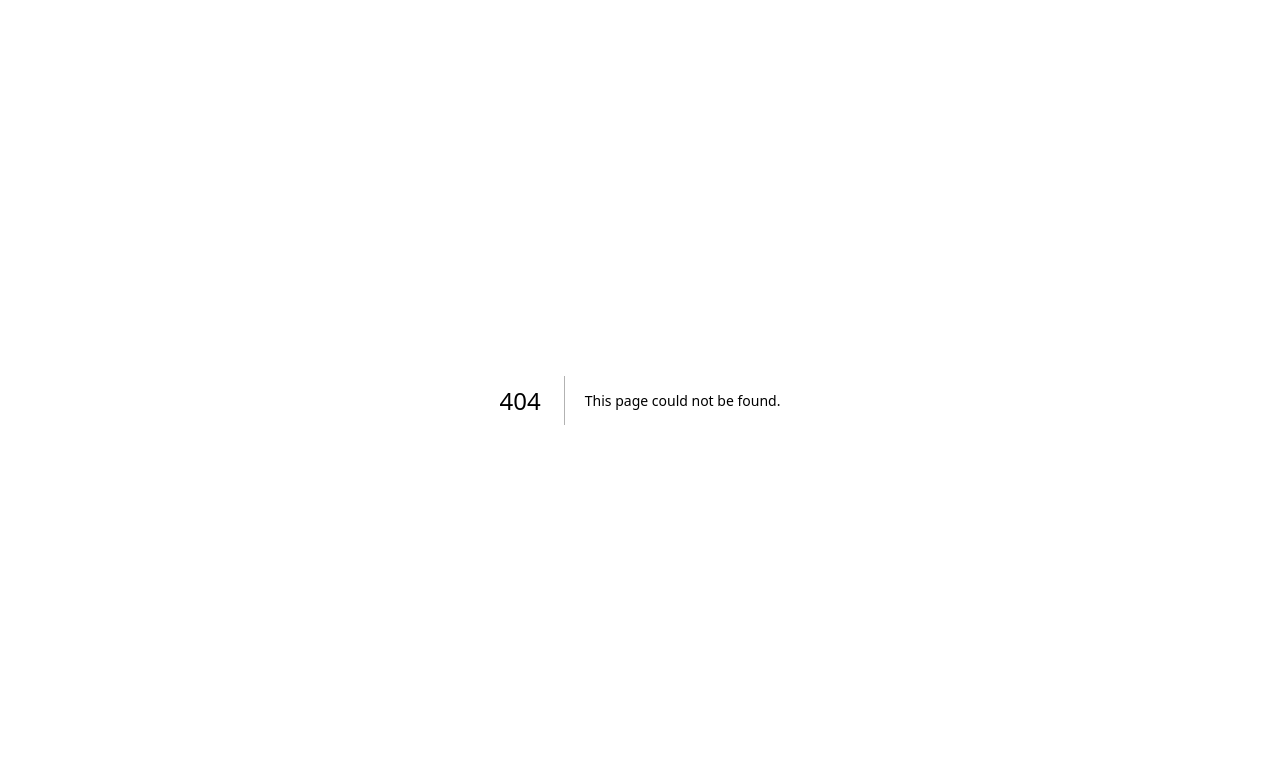
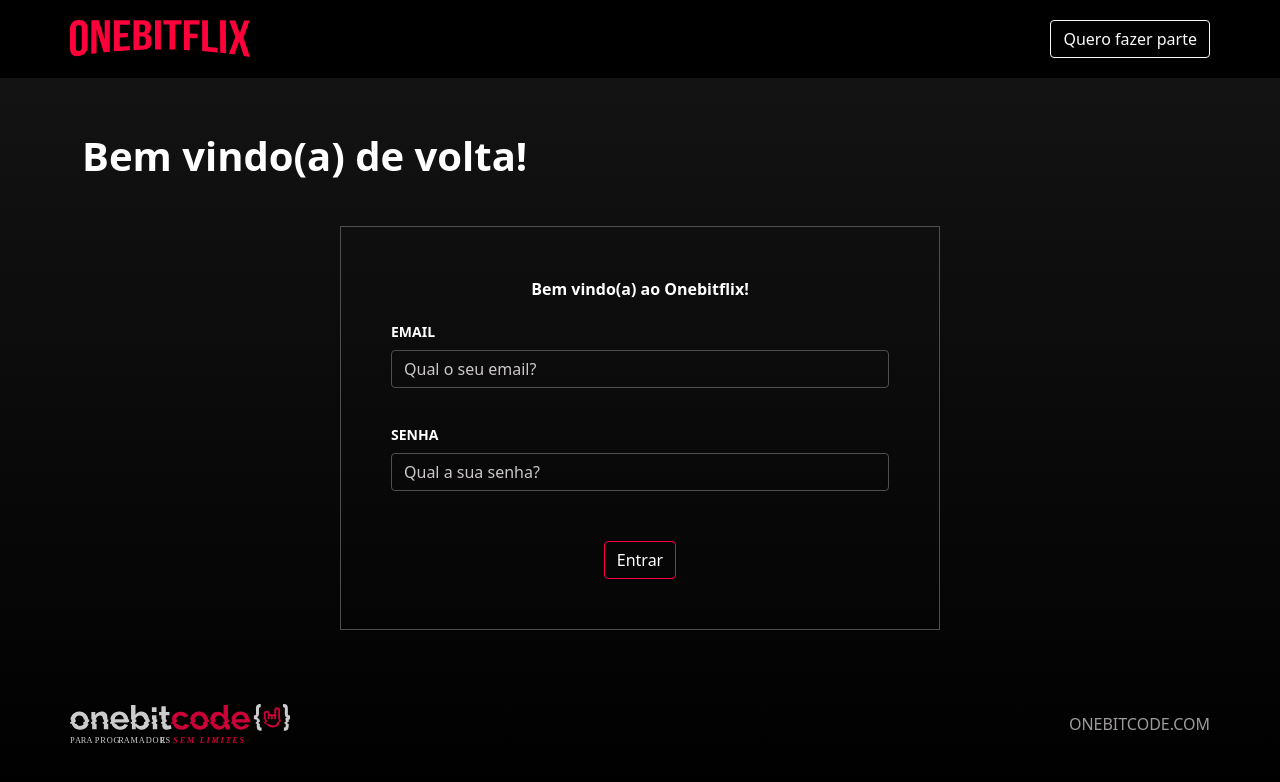
Before and after one commit to EnzoBozzani/onebitflix-frontend, a Next.js app: page /login in a window 1280 px wide. Before the commit this address had no page. Shown: the top 782 px of the page. Built offline with nearby package versions, Linux system fonts and the light colour scheme.

Commit message:
feat: created login page

```diff
--- /dev/null
+++ b/pages/login.tsx
@@ -0,0 +1,64 @@
+import styles from '@/styles/RegisterLogin.module.scss';
+import { NextPage } from 'next';
+import Head from 'next/head';
+import { HeaderGeneric, Footer } from '@/src/components';
+//@ts-ignore
+import { Container, Form, FormGroup, Label, Input, Button } from 'reactstrap';
+
+const Login: NextPage = () => {
+    return (
+        <>
+            <Head>
+                <title>Onebitflix - Login</title>
+                <link rel="shortcut icon" href="/favicon.svg" type="image/x-icon" />
+            </Head>
+            <main className={styles.main}>
+                <HeaderGeneric
+                    logoUrl='/'
+                    btnUrl='/register'
+                    btnContent='Quero fazer parte'
+                />
+                <Container className='py-5'>
+                    <p className={styles.formTitle}>Bem vindo(a) de volta!</p>
+                    <Form className={styles.form}>
+                        <p className='text-center'><strong>Bem vindo(a) ao Onebitflix!</strong></p>
+                        <FormGroup>
+                            <Label
+                                for='email'
+                                className={styles.label}>EMAIL
+                            </Label>
+                            <Input
+                                id='email'
+                                name='email'
+                                type='email'
+                                placeholder='Qual o seu email?'
+                                required
+                                className={styles.input}
+                            />
+                        </FormGroup>
+                        <FormGroup>
+                            <Label
+                                for='password'
+                                className={styles.label}>SENHA
+                            </Label>
+                            <Input
+                                id='password'
+                                name='password'
+                                type='password'
+                                placeholder='Qual a sua senha?'
+                                required
+                                className={styles.input}
+                            />
+                        </FormGroup>
+                        <Button outline className={styles.formBtn}>
+                            Entrar
+                        </Button>
+                    </Form>
+                </Container>
+                <Footer />
+            </main>
+        </>
+    )
+}
+
+export default Login;
--- a/src/components/common/Footer/index.tsx
+++ b/src/components/common/Footer/index.tsx
@@ -1,6 +1,6 @@
 import styles from './styles.module.scss';
 //@ts-ignore
-import { Container } from 'reactstrap';
+import { Container } from 'reactstrap'
 
 export const Footer: React.FC = () => {
     return (
```
